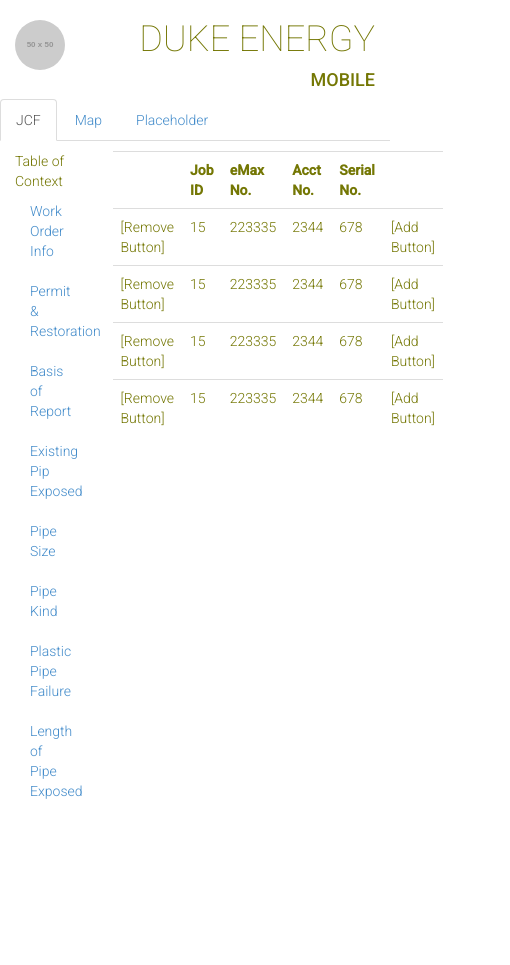
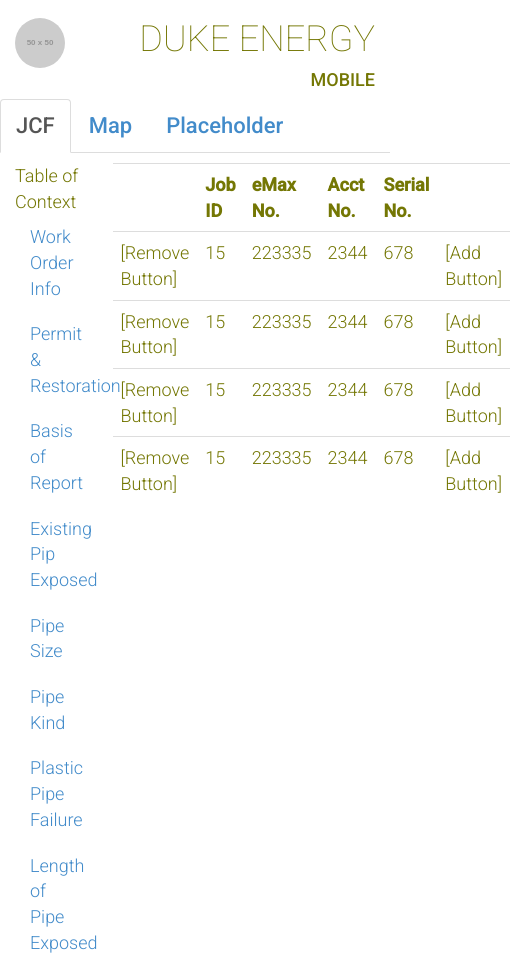
Before and after one commit to MartianKnight/de_mobileapp, a plain HTML site: page index.html in a window 390 px wide. Shown: the whole page, 510 px wide, since content can reach past the window. Before the commit the page ends 844 px from the top, so only its background shows below. Drawn offline with nearby package versions, Linux system fonts and the light colour scheme; placeholder pictures from the web are drawn by us.

Commit message:
Changes in font-sizes to be setup for mobile

```diff
--- a/css/style.css
+++ b/css/style.css
@@ -2,6 +2,12 @@ body {
   font-family: 'Roboto', sans-serif;
   color: #747704;
   font-weight: 300;
+  font-size: 18px;
+}
+
+.text-nav {
+  font-weight: 500;
+  font-size: 22px;
 }
 
 .text-muted {
@@ -13,9 +19,19 @@ body {
 }
 
 .title-super {
-  font-size: 60px;
+  font-size: 30px;
 }
 
 .title-logo {
-  margin-top: 20px;
+  margin-top: 18px;
+  margin-bottom: 18px;
 }
+
+// Font size never less than 11
+
+// Font size should be 17px on body
+// Google does 12,14,18,22
+
+// Headline has a heavier weight than body
+
+// Nav is same size as body
```
